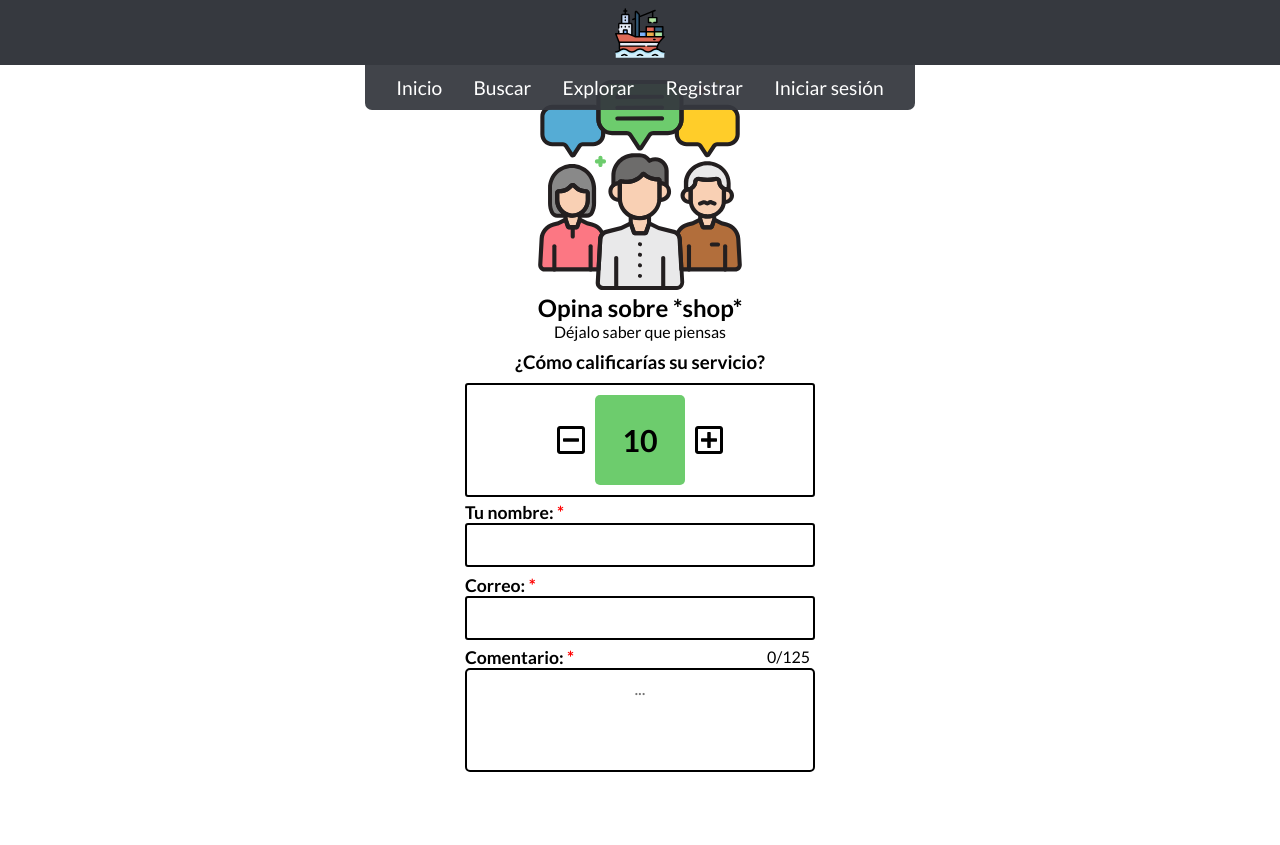
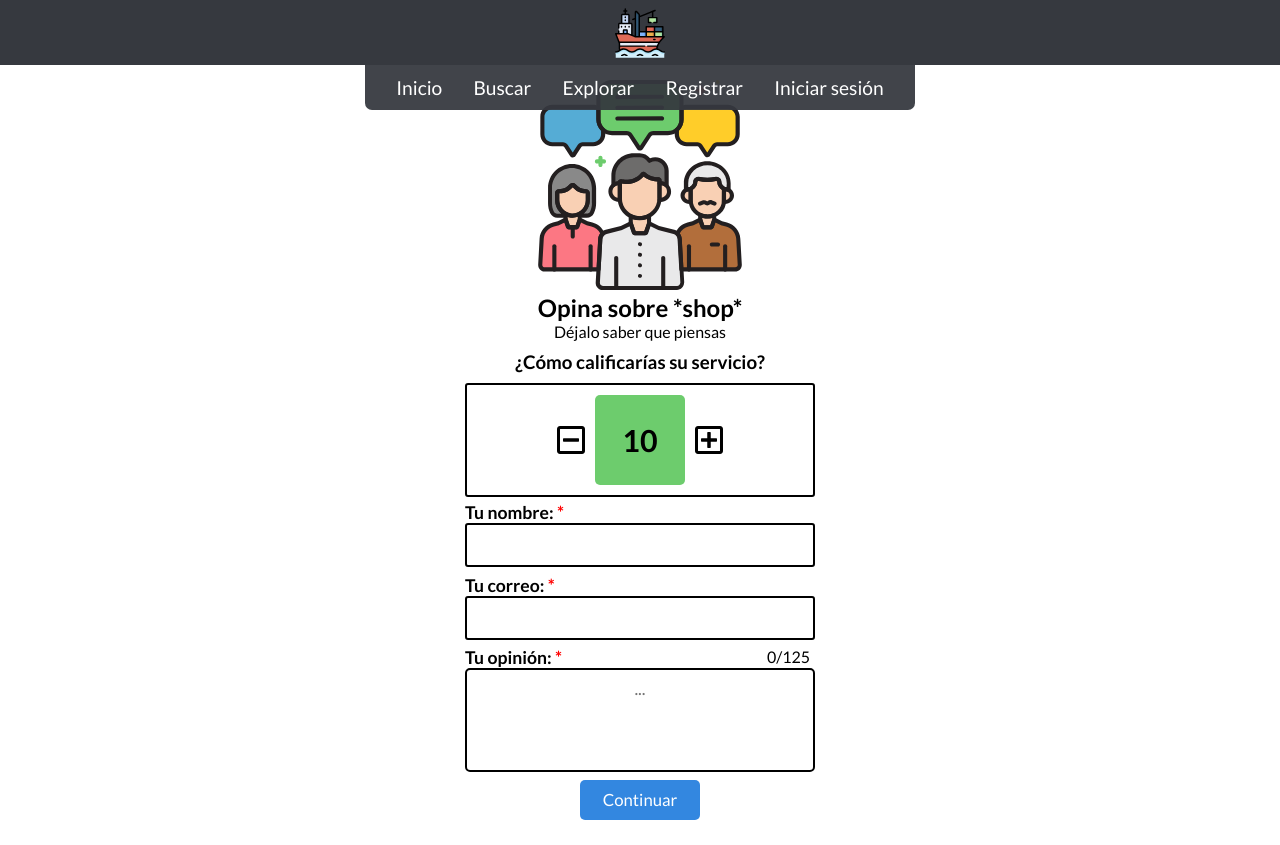
Before and after one commit to gianllopez/Volga, a React (Create React App) app: page /1/opinions/new in a window 1280 px wide. Before the commit the page ends 805 px from the top, so only its background shows below. Built offline with nearby package versions, Linux system fonts and the light colour scheme.

Commit message:
NewOpinion: a fetchear offline.

```diff
--- a/src/pages/NewOpinion.js
+++ b/src/pages/NewOpinion.js
@@ -1,5 +1,6 @@
 import React, { Component } from 'react';
-import { RatingSelector, Input, CommentInput } from './components';
+import { RatingSelector, Input, CommentInput, ButtonLoader } from './components';
+import api from '../utils/api';
 import opsheader from '../assets/NewOpinion/users-opinions.svg';
 import './styles/NewOpinion.css';
 
@@ -7,12 +8,14 @@ class NewOpinion extends Component {
 
    state = {
       data: {
+         user: this.props.match.params['username'],
          rating: 10,
-         clientname: '',
-         clientemail: '',
+         client: '',
+         email: '',
          comment: ''
       },
-      loading: false
+      loading: false,
+      errors: {}
    };
 
    changeHandler = ({ target }) => {
@@ -31,9 +34,19 @@ class NewOpinion extends Component {
       });
    };
 
+   submitHandler = event => {
+      event.preventDefault();
+      this.setState({ loading: true });
+      api.post('/opinions', this.state.data)
+         .then(() => console.log('SUCCESS'))
+         .catch(({ response }) => {
+            this.setState({ errors: response.data });
+         });
+   };
+
    render() {
       return (
-         <form id="opinion-form">
+         <form id="opinion-form" onSubmit={this.submitHandler}>
             <div id="op-header">
                <figure>
                   <img src={opsheader} alt="opsheader-icon" />
@@ -45,20 +58,24 @@ class NewOpinion extends Component {
             <RatingSelector onChange={this.changeHandler} />
             <Input
                label="Tu nombre"
-               name="clientname"
+               name="client"
+               errors={this.state.errors}
                onChange={this.changeHandler}
             />
             <Input
-               label="Correo"
-               name="clientemail"
+               label="Tu correo"
+               name="email"
                type="email"
+               errors={this.state.errors}
                onChange={this.changeHandler}
             />
             <CommentInput
+               label="Tu opinión"
                name="comment"
-               length={this.state.data.comment.length}
+               errors={this.state.errors}
                onChange={this.changeHandler}
             />
+            <ButtonLoader isloading={this.state.loading} />
          </form>
       );
    };
--- a/src/pages/UserProfilePicture.js
+++ b/src/pages/UserProfilePicture.js
@@ -16,9 +16,8 @@ class UserProfilePicture extends Component {
          let form = new FormData();
          form.append('picture', this.state.picture)
          form.append('username', this.props.match.params['username']);
-         debugger
          api.post('/profile-picture', form)
-            .then(() => this.props.history.push(`${form.get('username')}/`))
+            .then(() => this.props.history.push(`/${form.get('username')}/`))
       };
       if (!this.state.picture) {
          const content = (
--- a/src/pages/components/NewOpinion/CommentInput.js
+++ b/src/pages/components/NewOpinion/CommentInput.js
@@ -4,24 +4,26 @@ import './styles/CommentInput.css';
 
 class CommentInput extends Component {
 
+   state = { length: 0 }
+
    maxLengthHandler = ({ target }) => {
       let { value } = target;
       if (value.length >= 125) {
          target.value = value.substring(0, 124);
       };
+      this.setState({ length: value.length })
    };
 
    render() {
-      let { name, length } = this.props;
       return (
-         <Input label="Comentario" name={name}>
-            <p>{length}/125</p>
+         <Input {...this.props} >
+            <p>{this.state.length}/125</p>
             <textarea
-               name={name}
+               name={this.props.name}
                id="comment"
                placeholder="..."
                onKeyDown={this.maxLengthHandler}
-               {...this.props}
+               onChange={this.props.onChange}
             />
          </Input>
       )
```
